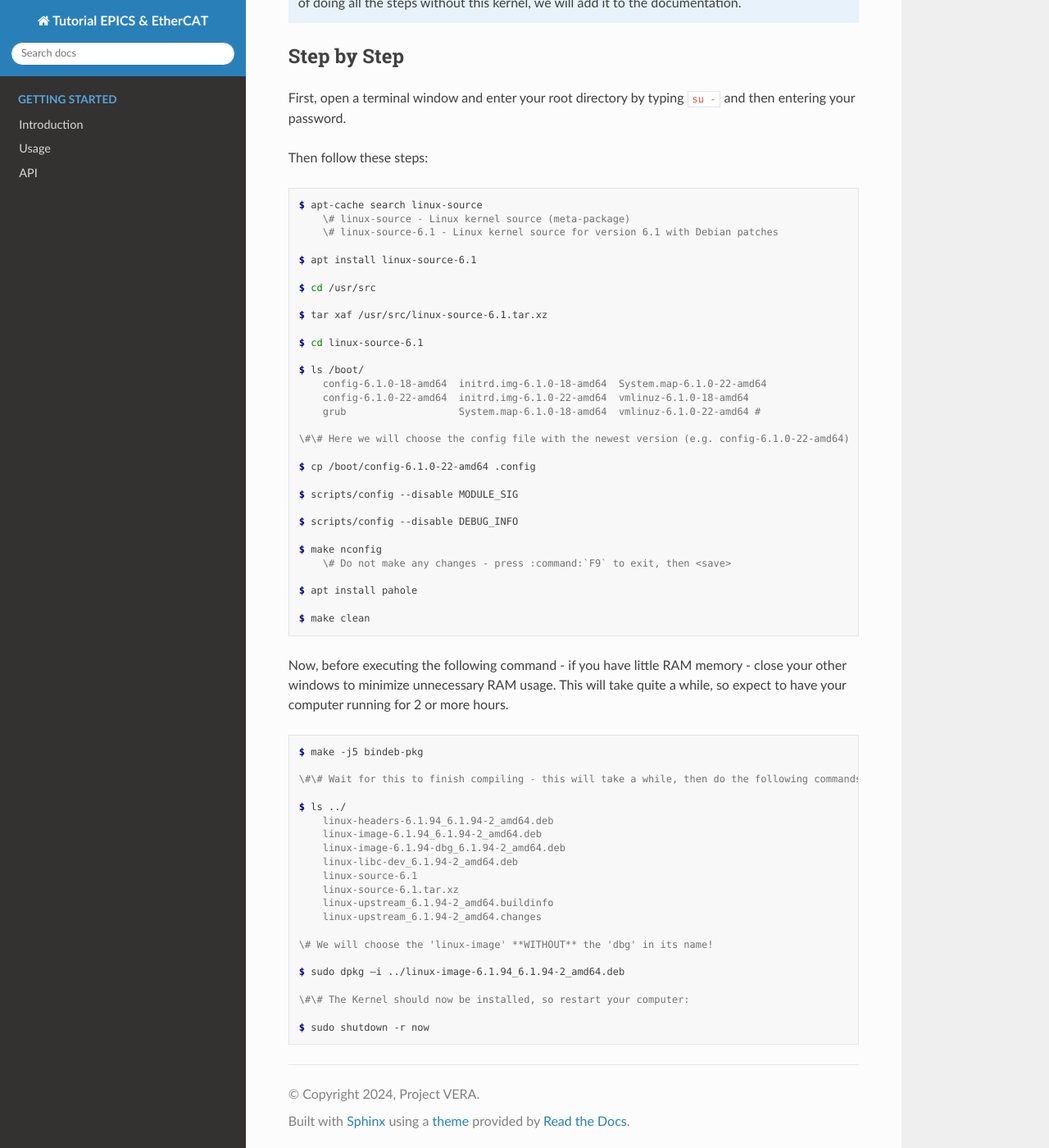
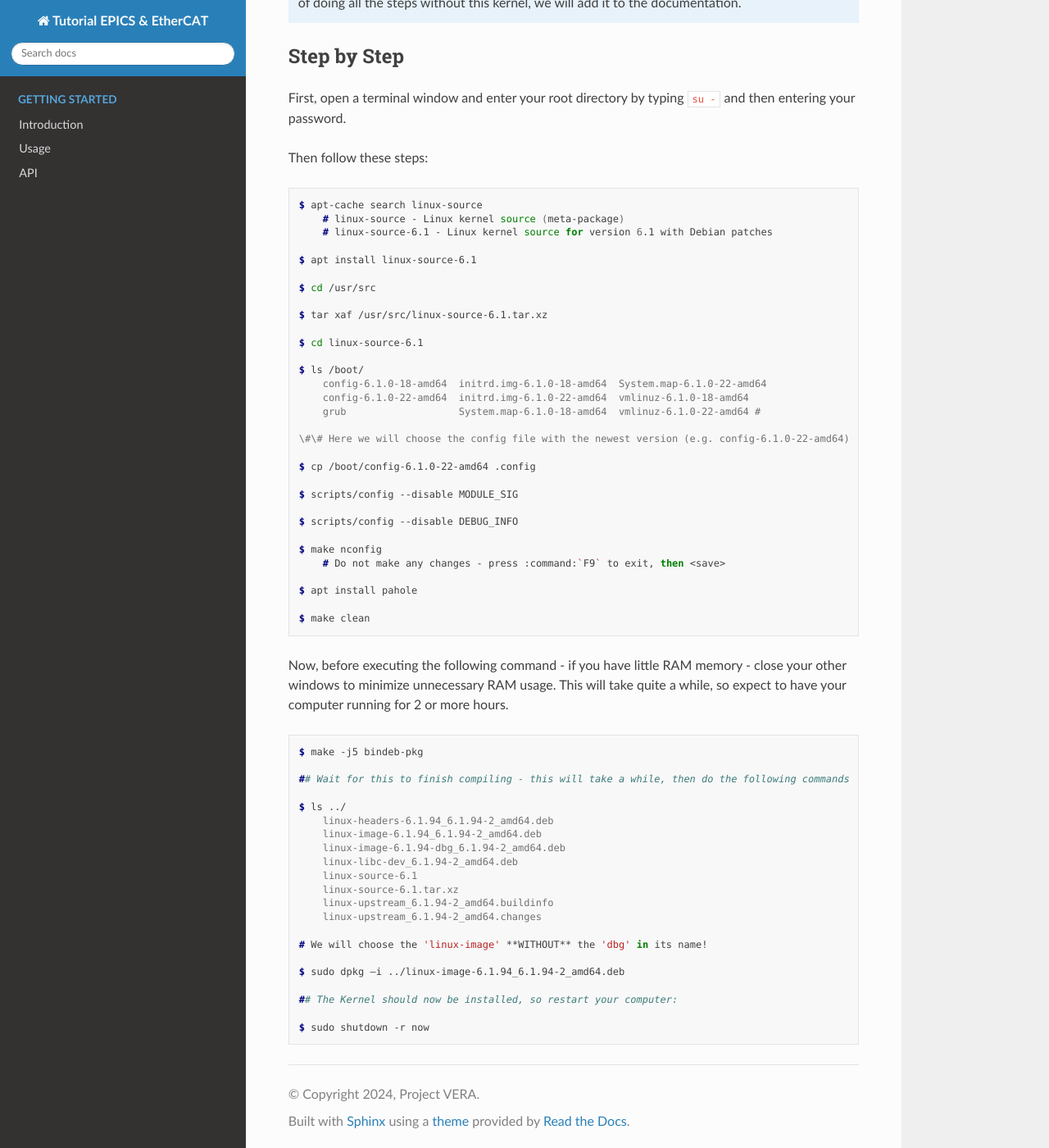
Before and after one commit to vera-univie/Tutorial-EPICS-EtherCAT, a Sphinx documentation site: the page built from docs/source/kernel_setup.rst, in a window 1280 px wide and 1400 px high, scrolled down 377 px. Shown: the whole window at 82% size. Built offline with Sphinx 7.4.7 and the Read the Docs theme 3.1.0, drawn with Linux system fonts in a browser that asks for light colours.

```diff
--- a/docs/source/kernel_setup.rst
+++ b/docs/source/kernel_setup.rst
@@ -19,8 +19,8 @@ Then follow these steps:
 .. code-block:: console
 
     $ apt-cache search linux-source
-        \# linux-source - Linux kernel source (meta-package)
-        \# linux-source-6.1 - Linux kernel source for version 6.1 with Debian patches
+        # linux-source - Linux kernel source (meta-package)
+        # linux-source-6.1 - Linux kernel source for version 6.1 with Debian patches
 
     $ apt install linux-source-6.1
 
@@ -44,7 +44,7 @@ Then follow these steps:
     $ scripts/config --disable DEBUG_INFO
 
     $ make nconfig
-        \# Do not make any changes - press :command:`F9` to exit, then <save>
+        # Do not make any changes - press :command:`F9` to exit, then <save>
 
     $ apt install pahole
 
@@ -58,7 +58,7 @@ This will take quite a while, so expect to have your computer running for 2 or m
 
     $ make -j5 bindeb-pkg
 
-    \#\# Wait for this to finish compiling - this will take a while, then do the following commands
+    ## Wait for this to finish compiling - this will take a while, then do the following commands
 
     $ ls ../
         linux-headers-6.1.94_6.1.94-2_amd64.deb
@@ -70,10 +70,10 @@ This will take quite a while, so expect to have your computer running for 2 or m
         linux-upstream_6.1.94-2_amd64.buildinfo
         linux-upstream_6.1.94-2_amd64.changes
 
-    \# We will choose the 'linux-image' **WITHOUT** the 'dbg' in its name!
+    # We will choose the 'linux-image' **WITHOUT** the 'dbg' in its name!
 
     $ sudo dpkg –i ../linux-image-6.1.94_6.1.94-2_amd64.deb
 
-    \#\# The Kernel should now be installed, so restart your computer:
+    ## The Kernel should now be installed, so restart your computer:
 
     $ sudo shutdown -r now
```
